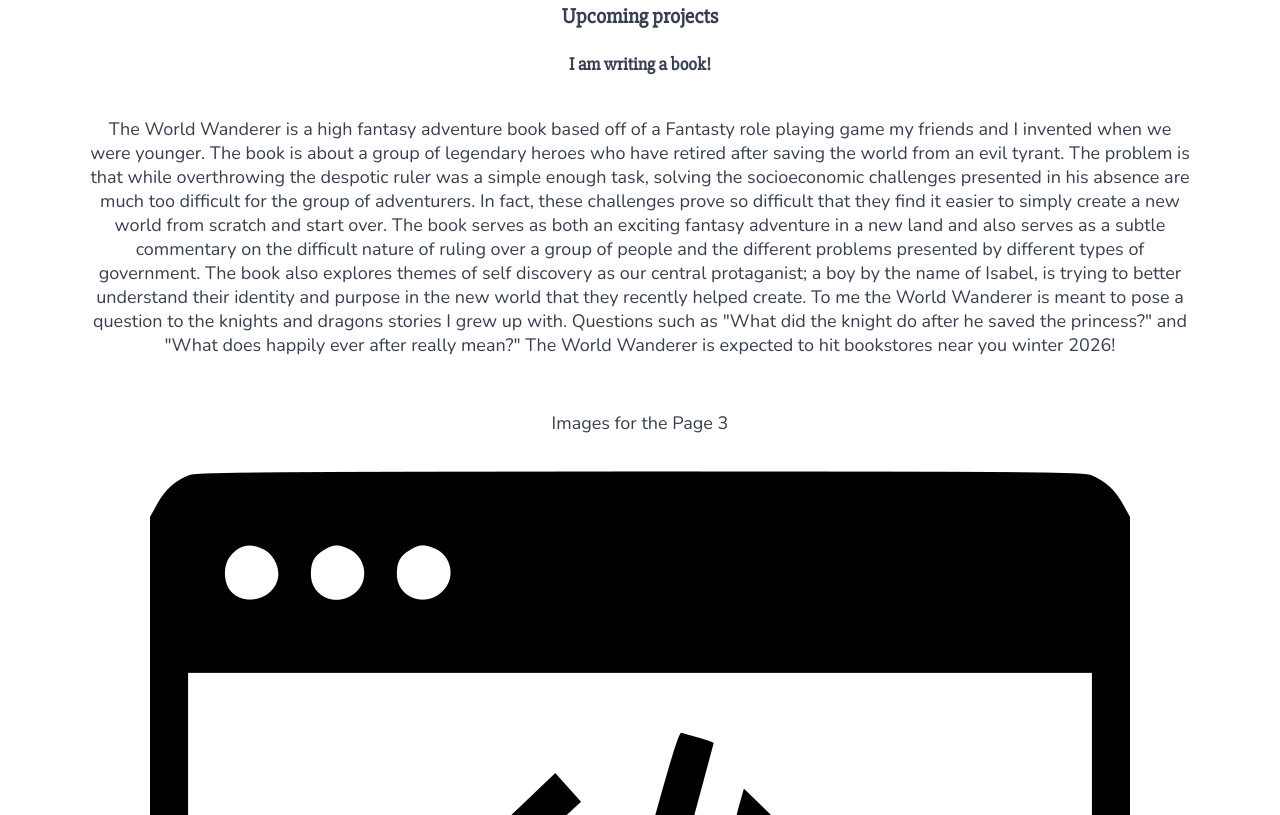
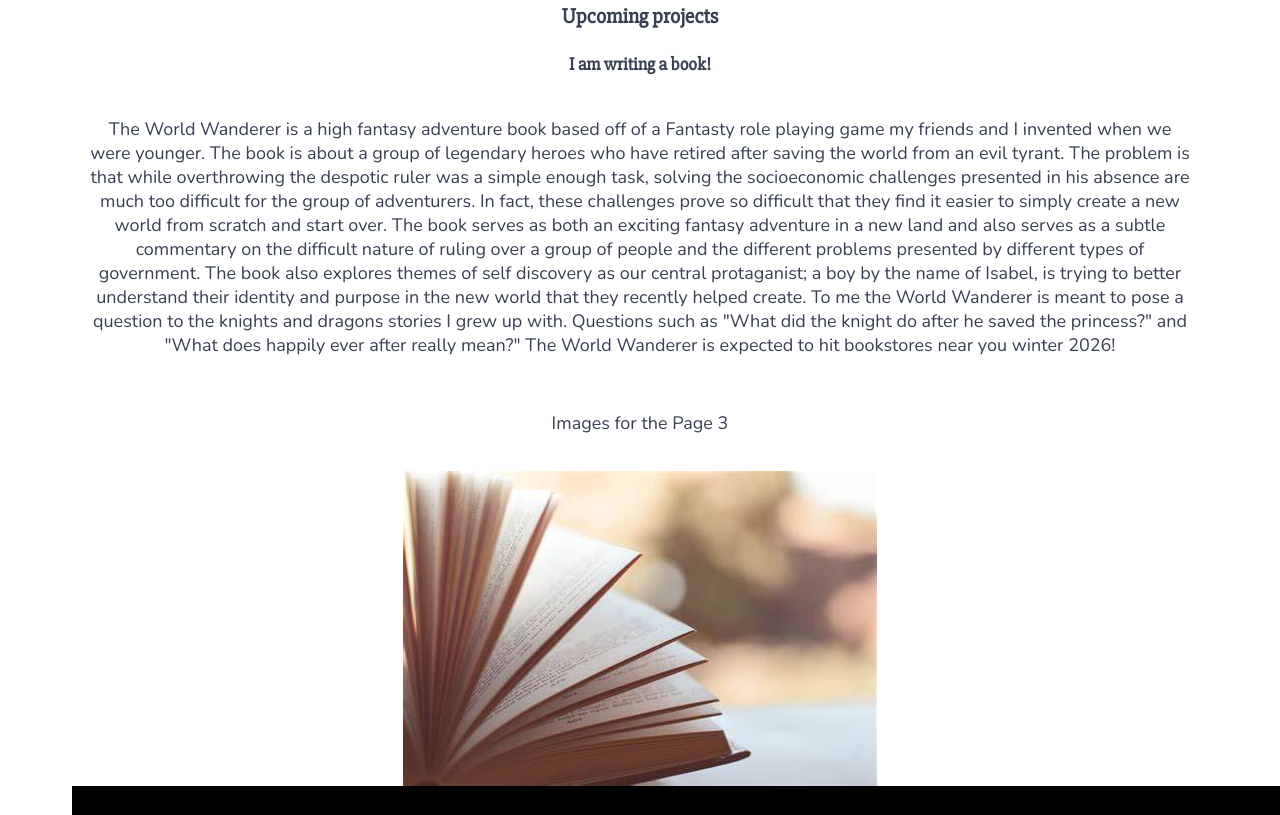
Before and after one commit to samuel22212/wdd130, a plain HTML site: page samuel22212/site-plan.html in a window 1280 px wide. Shown: the part 11185-12000 px from the top of the page. Drawn offline with nearby package versions, Linux system fonts and the light colour scheme.

Commit message:
corrected book image

```diff
--- a/samuel22212/site-plan.html
+++ b/samuel22212/site-plan.html
@@ -171,7 +171,7 @@
 
       </p>
       <p>Images for the Page 3</p>
-        <img src="images/book.png" alt="book">
+        <img src="images/book.jpg" alt="book">
         <img src="images/dragon.jpg" alt="dragon statue">
 
       </ul>
```
Also changed, not shown: samuel22212/images/book.jpg (added), samuel22212/images/book.png (deleted).
